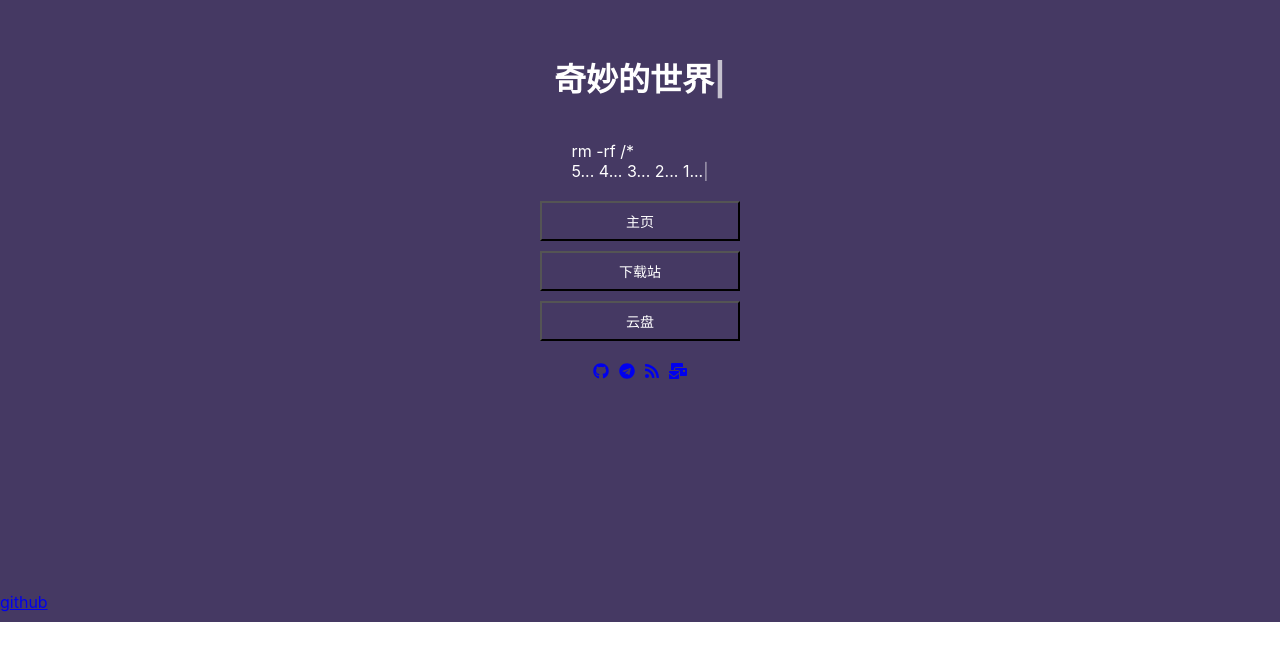
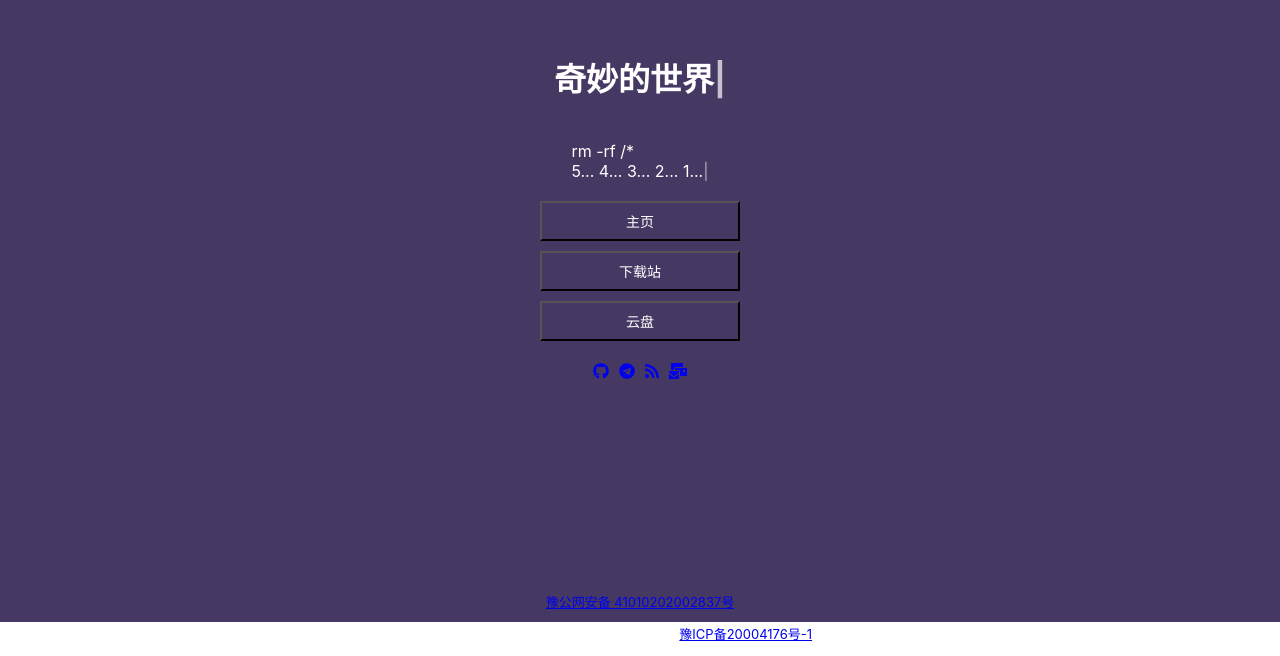
Before and after one commit to fyved24/homepage, a React (Create React App) app: page / in a window 1280 px wide. Shown: the part 178-834 px from the top of the page. Before the commit the page ends 800 px from the top, so only its background shows below. Built offline with nearby package versions, Linux system fonts and the light colour scheme.

Commit message:
添加备案信息

```diff
--- a/src/Footer/index.js
+++ b/src/Footer/index.js
@@ -1,9 +1,17 @@
 import React from 'react'
+import styles from './style.module.css'
 
 export default function Footer() {
     return (
-        <footer>
-            <a href="https://github.com/fyved24">github</a>
+        <footer  >
+            <div className={styles.beian}>
+
+                <a href="http://www.beian.gov.cn/portal/registerSystemInfo?recordcode=41010202002837" rel="noopener noreferrer" target="_blank">豫公网安备 41010202002837号</a>
+                <p>
+                Copyright © 2018-2020 ironz.cn | <a href="http://www.beian.miit.gov.cn/" rel="noopener noreferrer" target="_blank">豫ICP备20004176号-1</a>
+                </p>
+            </div>
+
         </footer>
     )
 }
--- /dev/null
+++ b/src/Footer/style.module.css
@@ -0,0 +1,9 @@
+.beian {
+    display: flex;
+    flex-direction: column;
+    align-items: center;
+    justify-content: flex-end;
+    font-size: small;
+    /* column-gap: 10px; */
+    /* row-gap: 10px; */
+}
```
